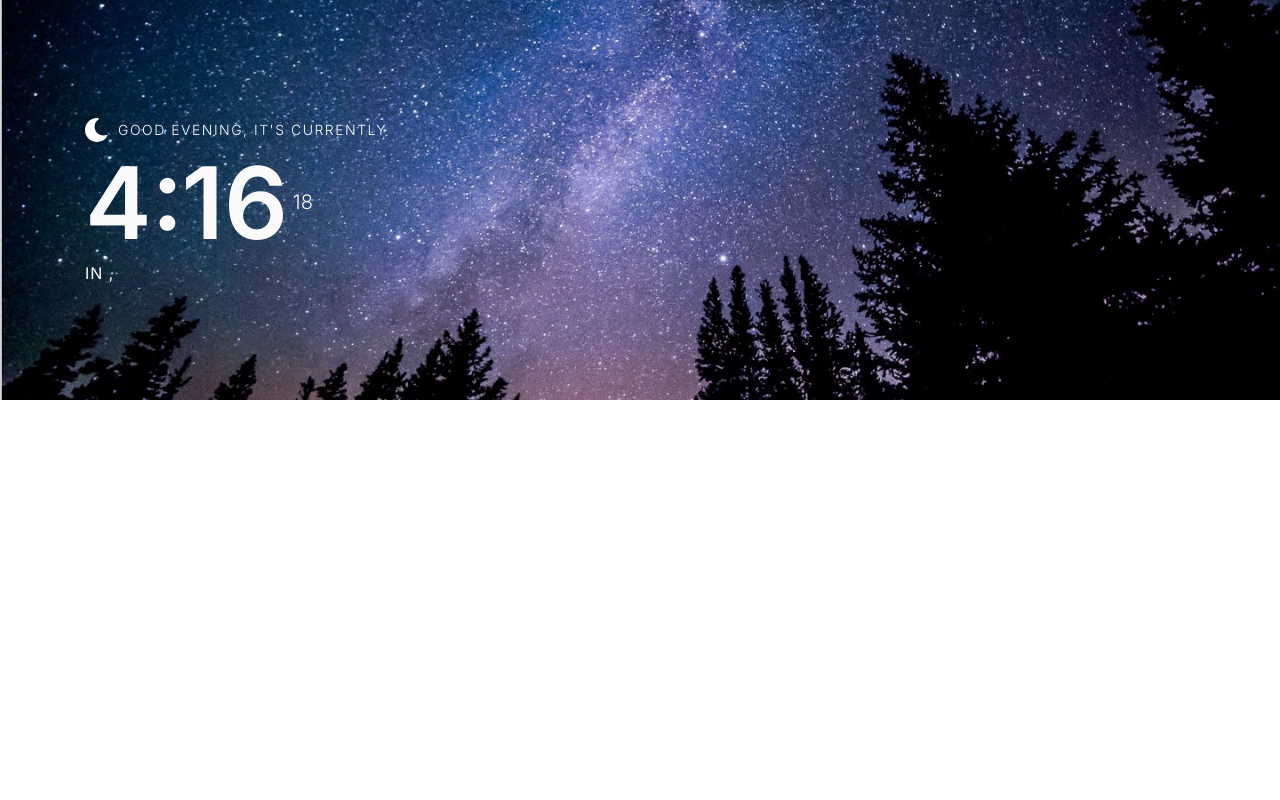
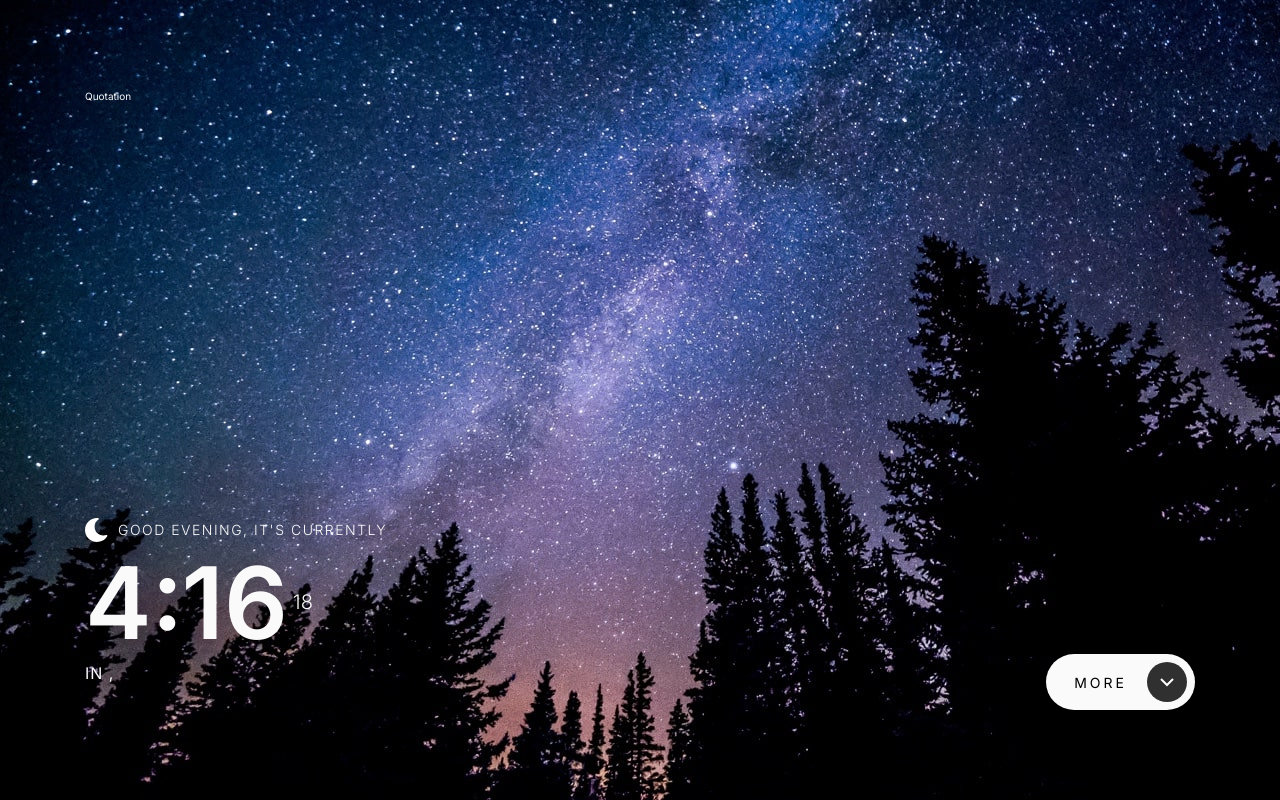
Before and after one commit to jarekTerejko/clock-api-ip-app, a React (Create React App) app: page / in a window 1280 px wide. Built offline with nearby package versions, Linux system fonts and the light colour scheme; no server answers.

Commit message:
add Details Component

```diff
--- a/src/App.js
+++ b/src/App.js
@@ -3,6 +3,8 @@ import Loader from "./Components/Loader/Loader";
 import Clock from "./Components/Clock/Clock";
 import { MainWrapper } from "./Components/MainWrapper";
 import { Container } from "./Components/Container";
+import Quotation from "./Components/Quotation";
+import Details from "./Components/Details";
 
 const App = () => {
   const apiOneEndPoint = "https://freegeoip.app/json/";
@@ -12,6 +14,12 @@ const App = () => {
   const [apiTwoData, setApiTwoData] = useState(null);
   const [isLoading, setIsLoading] = useState(false);
   const [now, setNow] = useState(new Date());
+const [detailsVisble, setDetailsVisble] = useState(false)
+
+const handleBtnClick = () => {
+  setDetailsVisble(!detailsVisble)
+  setDetailsVisble(!detailsVisble)
+}
 
   const getApiOneData = async () => {
     try {
@@ -99,14 +107,22 @@ const App = () => {
       <>
         <MainWrapper hour={now.getHours()}>
           <Container>
+            <Quotation detailsVisble={detailsVisble} />
             <Clock
               now={now}
               apiOneData={apiOneData}
               apiTwoData={apiTwoData}
               isLoading={isLoading}
+              handleBtnClick={handleBtnClick}
+              detailsVisble={detailsVisble}
             />
+
           </Container>
+          <Details hour={now.getHours()} detailsVisble={detailsVisble} apiTwoData={apiTwoData} />
         </MainWrapper>
+        {/* <Details hour={now.getHours()} detailsVisble={detailsVisble} apiTwoData={apiTwoData} /> */}
+
+
       </>
     );
   }
--- a/src/Components/Clock/Clock.js
+++ b/src/Components/Clock/Clock.js
@@ -7,11 +7,22 @@ import {
   ClockCityParagraph,
   ClockGreetingParagraph,
   ClockSunMoonIcon,
+  ClockBtn,
+  ClockBtnArrow,
+  ClockBtnText,
 } from "./ClockElements";
 import SunIcon from "../../images/desktop/icon-sun.svg";
 import MoonIcon from "../../images/desktop/icon-moon.svg";
+import ArrowIcon from "../../images/desktop/icon-arrow-up.svg";
 
-const Clock = ({ now, apiTwoData, apiOneData, isLoading }) => {
+const Clock = ({
+  now,
+  apiTwoData,
+  apiOneData,
+  isLoading,
+  handleBtnClick,
+  detailsVisble,
+}) => {
   // console.log(now, apiTwoData, apiOneData);
 
   const hour = now.getHours();
@@ -36,7 +47,7 @@ const Clock = ({ now, apiTwoData, apiOneData, isLoading }) => {
   } else {
     return (
       <>
-        <ClockWrapper>
+        <ClockWrapper detailsVisble={detailsVisble}>
           <ClockGreetingParagraph>
             <ClockSunMoonIcon
               src={hour >= 5 && hour < 19 ? SunIcon : MoonIcon}
@@ -59,6 +70,10 @@ const Clock = ({ now, apiTwoData, apiOneData, isLoading }) => {
             In {apiOneData ? apiOneData.city : ""},{" "}
             {apiOneData ? apiOneData.country_code : ""}
           </ClockCityParagraph>
+          <ClockBtn onClick={handleBtnClick}>
+            <ClockBtnText>{detailsVisble ? "Less" : "More"}</ClockBtnText>
+            <ClockBtnArrow src={ArrowIcon} detailsVisble={detailsVisble} />
+          </ClockBtn>
         </ClockWrapper>
       </>
     );
--- a/src/Components/Clock/ClockElements.js
+++ b/src/Components/Clock/ClockElements.js
@@ -1,11 +1,15 @@
 import styled from "styled-components";
 
 export const ClockWrapper = styled.div`
-  min-height: 50vh;
+  min-height: 40rem;
   padding: 9rem 0;
   display: flex;
   flex-direction: column;
   justify-content: center;
+  position: relative;
+  transition: 0.5s;
+  transform: ${({ detailsVisble }) =>
+    detailsVisble ? "translateY(-100%)" : "translateY(0)"};
 `;
 
 export const ClockGreetingParagraph = styled.p`
@@ -57,3 +61,31 @@ export const ClockCityParagraph = styled.p`
   font-weight: 400;
   letter-spacing: 1px;
 `;
+
+export const ClockBtn = styled.button`
+  background: #fafafa;
+  padding: 0.8rem;
+  position: absolute;
+  right: 0;
+  bottom: 90px;
+  display: flex;
+  align-items: center;
+  border-radius: 30px;
+  cursor: pointer;
+  border: none;
+  font-family: "Inter", sans-serif;
+`;
+
+export const ClockBtnText = styled.span`
+  margin-right: 2rem;
+  text-transform: uppercase;
+  letter-spacing: 3px;
+  font-size: 1.4rem;
+  padding-left: 2rem;
+`;
+
+export const ClockBtnArrow = styled.img`
+  transition: 0.3s transform;
+  transform: ${({ detailsVisble }) =>
+    detailsVisble ? "ratate(0)" : "rotate(180deg)"};
+`;
--- /dev/null
+++ b/src/Components/Details/DetailsElements.js
@@ -0,0 +1,49 @@
+import styled from "styled-components";
+
+export const DetailsWrapper = styled.div`
+  /* min-height: 40rem; */
+  /* padding: 9rem 0; */
+  background-image: unset;
+  background: ${({ hour }) =>
+    hour >= 7 && hour < 19 ? "#CBCBC9" : "rgba(0, 0, 0, .6)"};
+  backdrop-filter: ${({ hour }) =>
+    hour >= 7 && hour < 19 ? "blur(0)" : "blur(5px)"};
+  min-height: 0;
+  height: 0;
+  overflow: hidden;
+  opacity: 0;
+
+  transition: 0.3s opacity 0.3s;
+  transform: ${({ detailsVisble }) =>
+    detailsVisble ? "translateY(-100%)" : "translateY(0)"};
+
+  opacity: ${({ detailsVisble }) => (detailsVisble ? "1" : "0")};
+  min-height: ${({ detailsVisble }) => (detailsVisble ? "40rem" : "0")};
+`;
+
+export const DetailsCols = styled.div`
+  display: grid;
+  grid-template-columns: 1fr 1fr;
+  padding: 9rem 0;
+  max-width: 115rem;
+  padding: 9rem 2rem;
+  margin: 0 auto;
+`;
+export const DetailsCol = styled.div``;
+
+export const DetailsRow = styled.div``;
+
+export const DetailsName = styled.p`
+  text-transform: uppercase;
+  font-size: 1.4rem;
+  color: ${({ hour }) => (hour >= 7 && hour < 19 ? "#696969" : "#cacaca")};
+  margin-bottom: 1.4rem;
+  letter-spacing: 1px;
+`;
+
+export const DetailsValue = styled.h3`
+  font-size: 5rem;
+  margin-bottom: 4rem;
+  font-weight: 600;
+  color: ${({ hour }) => (hour >= 7 && hour < 19 ? "#1b1b1b" : "#fafafa")};
+`;
--- /dev/null
+++ b/src/Components/Details/index.js
@@ -0,0 +1,48 @@
+import React from "react";
+import {
+  DetailsWrapper,
+  DetailsCols,
+  DetailsCol,
+  DetailsRow,
+  DetailsName,
+  DetailsValue,
+} from "./DetailsElements";
+
+const Details = ({ apiTwoData, detailsVisble, hour }) => {
+  return (
+    <DetailsWrapper detailsVisble={detailsVisble} hour={hour}>
+      <DetailsCols>
+        <DetailsCol>
+          <DetailsRow>
+            <DetailsName hour={hour}>Current timezone</DetailsName>
+            <DetailsValue hour={hour}>
+              {apiTwoData ? apiTwoData.timezone : ""}
+            </DetailsValue>
+          </DetailsRow>
+          <DetailsRow>
+            <DetailsName hour={hour}>Day of the year</DetailsName>
+            <DetailsValue hour={hour}>
+              {apiTwoData ? apiTwoData.day_of_year : ""}
+            </DetailsValue>
+          </DetailsRow>
+        </DetailsCol>
+        <DetailsCol>
+          <DetailsRow>
+            <DetailsName hour={hour}>Day of the week</DetailsName>
+            <DetailsValue hour={hour}>
+              {apiTwoData ? apiTwoData.day_of_week + 1 : ""}
+            </DetailsValue>
+          </DetailsRow>
+          <DetailsRow>
+            <DetailsName hour={hour}>Week number</DetailsName>
+            <DetailsValue hour={hour}>
+              {apiTwoData ? apiTwoData.week_number : ""}
+            </DetailsValue>
+          </DetailsRow>
+        </DetailsCol>
+      </DetailsCols>
+    </DetailsWrapper>
+  );
+};
+
+export default Details;
--- a/src/index.css
+++ b/src/index.css
@@ -1,4 +1,4 @@
-* {
+*, *::before, *::after {
   margin: 0;
   padding: 0;
   box-sizing: border-box;
@@ -16,6 +16,7 @@ a {
 img {
   display: block;
   max-width: 100%;
+
 }
 
 body {
```
